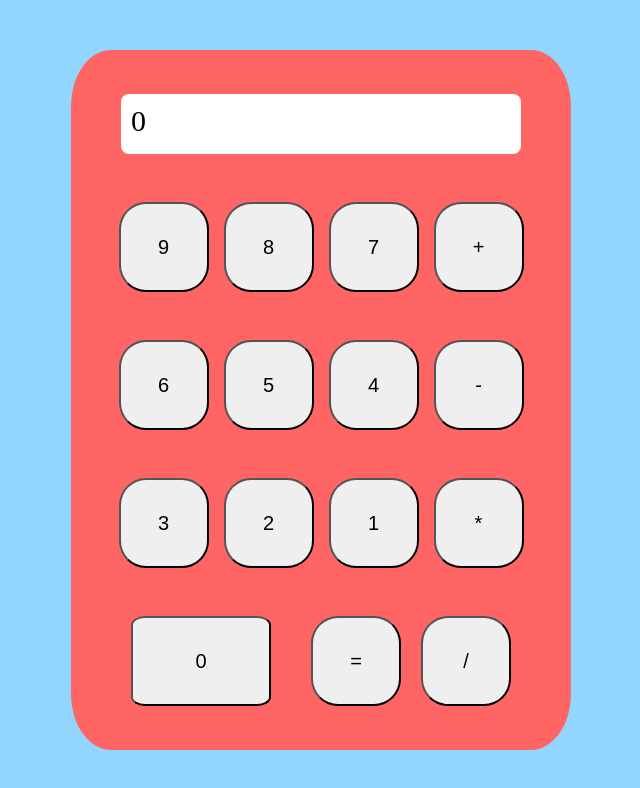
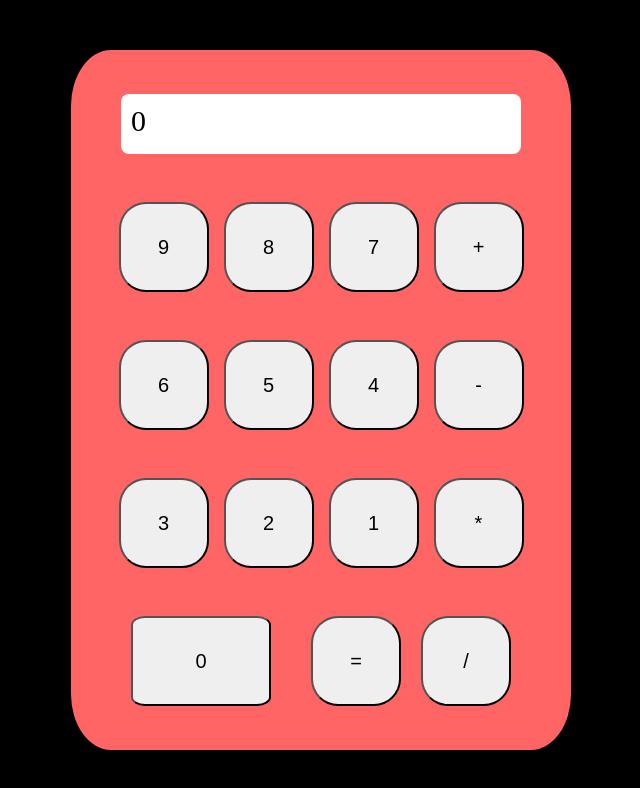
Before and after one commit to calculator12321/calculator12321.github.io, a plain HTML site: page index.html in a window 1280 px wide. Shown: the whole page, without its empty margins (319-959 px from the left). Drawn offline with Linux system fonts and the light colour scheme.

Commit message:
Add files via upload

```diff
--- a/css/style.css
+++ b/css/style.css
@@ -10,7 +10,7 @@ body {
     justify-content: center;
     align-items: center;
     height: 100vh;
-    background-color: #92d5ff;
+    background-color: #000000;
 }
 
 .wrap {
```
